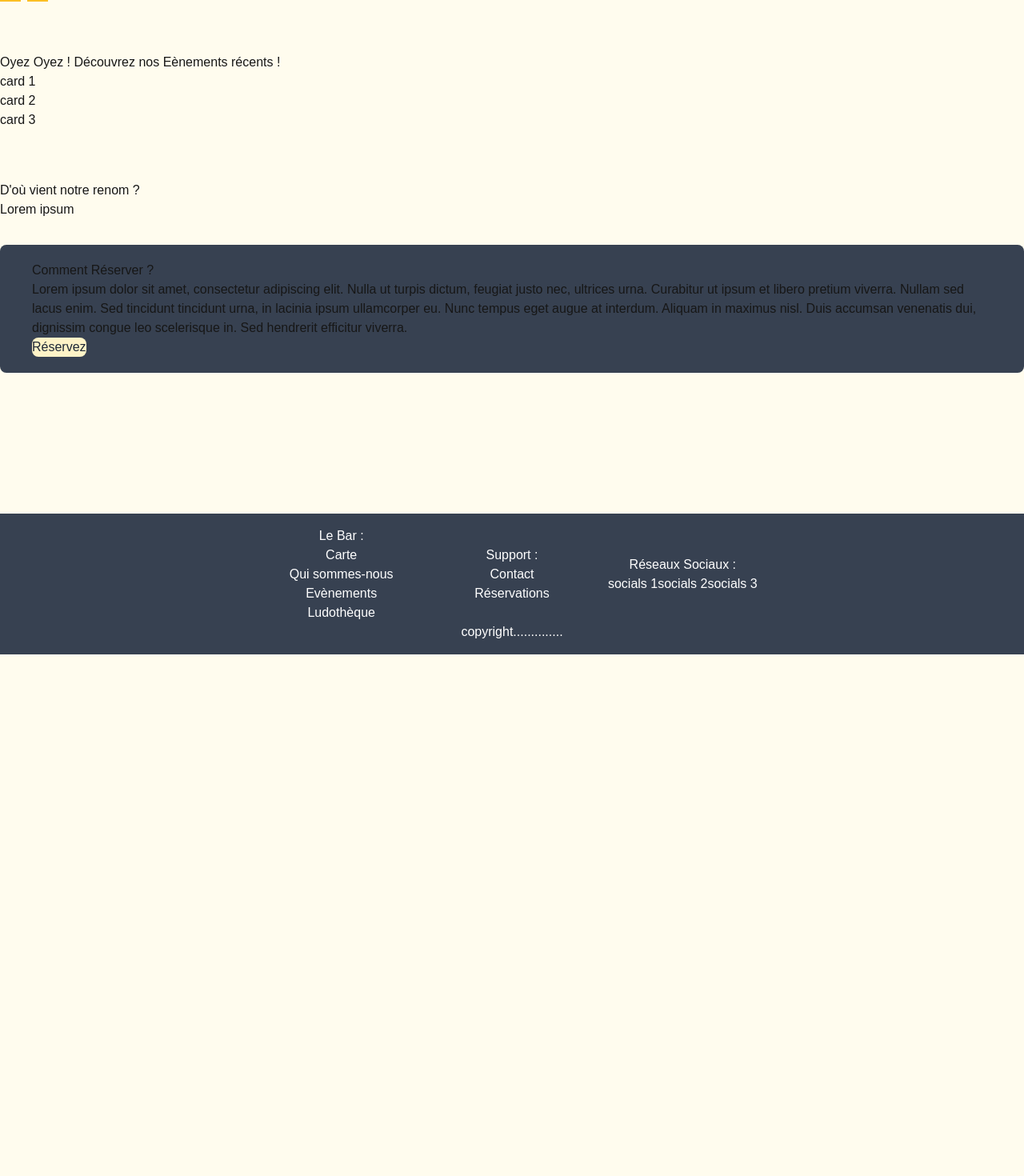
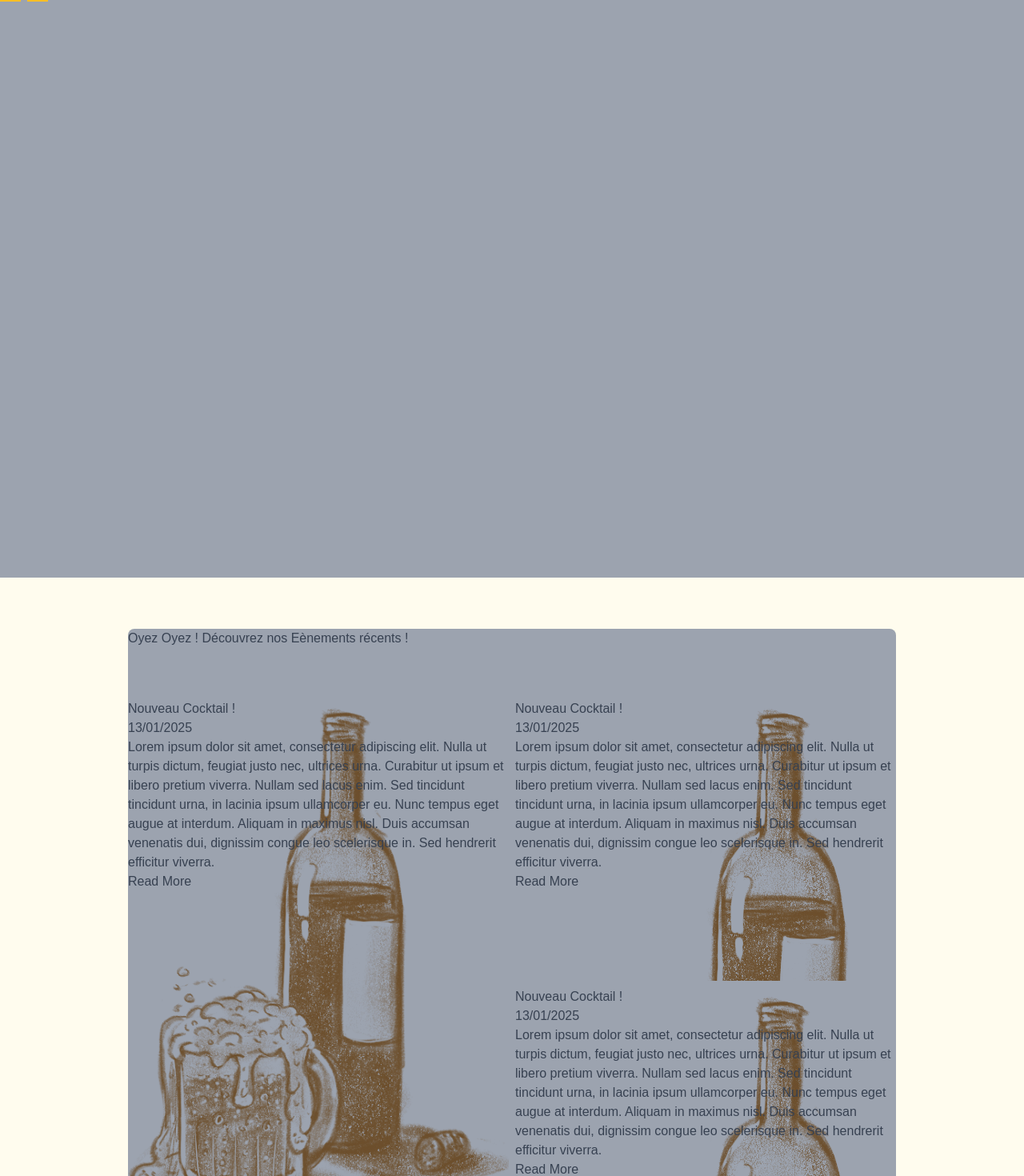
Before and after one commit to For-Hives/la-taverne-des-aventuriers, a Next.js app: page / in a window 1280 px wide. Shown: the part 220-1690 px from the top of the page at 80% size. Before the commit the page ends 1038 px from the top, so only its background shows below. Built offline with nearby package versions, Linux system fonts and the light colour scheme.

Commit message:
feat : mofications on landing page

```diff
--- a/src/app/page.tsx
+++ b/src/app/page.tsx
@@ -1,15 +1,17 @@
 import Navbar from '../components/Navbar.component.js';
 import Reservation_Card from "@/components/Reservation_Card";
 import Footer from "@/components/Footer";
+import Image from "next/image";
+import Link from "next/link";
 
 export default function Home() {
 	return (
-		<div className='relative w-full h-screen items-center justify-center'>
+		<div className='relative w-screen h-auto items-center justify-center'>
 			<Navbar />
 
 			<main className='w-full h-full flex flex-col items-center gap-8 pt-20 sm:items-start'>
-				<div className='w-full flex flex-col items-left gap-16'>
-
+				<div className='w-full flex flex-col items-center gap-16'>
+					<div className='flex flex-col w-screen h-screen items-start gap-16 bg-gray-400'>
 						{/*<video*/}
 						{/*	className='w-full flex flex-col items-center gap-16'*/}
 						{/*	src="/assets/videos/AnimationCarte.mp4"*/}
@@ -32,27 +34,81 @@ export default function Home() {
 								</button>
 							</div>
 						</div>
+					</div>
 
-					<div>
-						<h1>Oyez Oyez ! Découvrez nos Eènements récents !</h1>
-						<div>
-							<div>
-								card 1
+					<div className='flex flex-col w-3/4 h-screen items-start gap-16 bg-gray-400 rounded-lg'>
+
+						<h1 className='text-gray-700'>Oyez Oyez ! Découvrez nos Eènements récents !</h1>
+
+						<div className='w-full h-full flex items-start gap-2'>
+
+							<div className='w-1/2 h-full flex flex-wrap items-start gap-2 bg-lp-card1-bg bg-cover bg-center text-gray-700 rounded-lg'>
+								<div className='bottom-0 left-0 gap-2'>
+									<h1>Nouveau Cocktail !</h1>
+									<h3>13/01/2025</h3>
+									<p>
+										Lorem ipsum dolor sit amet, consectetur adipiscing elit. Nulla ut turpis dictum,
+										feugiat justo nec,
+										ultrices urna. Curabitur ut ipsum et libero pretium viverra. Nullam sed lacus
+										enim.
+										Sed tincidunt tincidunt urna, in lacinia ipsum ullamcorper eu. Nunc tempus eget
+										augue at interdum.
+										Aliquam in maximus nisl. Duis accumsan venenatis dui, dignissim congue leo
+										scelerisque in.
+										Sed hendrerit efficitur viverra.
+									</p>
+									<Link href='/'>Read More</Link>
 								</div>
-							<div>
-								<div>
-									card 2
+
 							</div>
-								<div>
-									card 3
+
+							<div className='w-1/2 h-full flex flex-col items-start gap-2 text-gray-700'>
+
+								<div className='w-full h-1/2 flex flex-wrap items-start gap-2 bg-lp-card2-bg rounded-lg'>
+									<div className='bottom-0 left-0 gap-2'>
+										<h1>Nouveau Cocktail !</h1>
+										<h3>13/01/2025</h3>
+										<p>
+											Lorem ipsum dolor sit amet, consectetur adipiscing elit. Nulla ut turpis dictum,
+											feugiat justo nec,
+											ultrices urna. Curabitur ut ipsum et libero pretium viverra. Nullam sed lacus
+											enim.
+											Sed tincidunt tincidunt urna, in lacinia ipsum ullamcorper eu. Nunc tempus eget
+											augue at interdum.
+											Aliquam in maximus nisl. Duis accumsan venenatis dui, dignissim congue leo
+											scelerisque in.
+											Sed hendrerit efficitur viverra.
+										</p>
+										<Link href='/'>Read More</Link>
 									</div>
+								</div>
+
+								<div className='w-full h-1/2 flex flex-col items-start gap-2 text-gray-700 bg-lp-card3-bg rounded-lg'>
+									<div className='bottom-0 left-0 gap-2'>
+										<h1>Nouveau Cocktail !</h1>
+										<h3>13/01/2025</h3>
+										<p>
+											Lorem ipsum dolor sit amet, consectetur adipiscing elit. Nulla ut turpis dictum,
+											feugiat justo nec,
+											ultrices urna. Curabitur ut ipsum et libero pretium viverra. Nullam sed lacus
+											enim.
+											Sed tincidunt tincidunt urna, in lacinia ipsum ullamcorper eu. Nunc tempus eget
+											augue at interdum.
+											Aliquam in maximus nisl. Duis accumsan venenatis dui, dignissim congue leo
+											scelerisque in.
+											Sed hendrerit efficitur viverra.
+										</p>
+										<Link href='/'>Read More</Link>
+									</div>
+								</div>
+
 							</div>
 						</div>
 					</div>
 
-					<div>
-						{/*<img/>*/}
-						<div>
+					<div className='w-3/4 flex items-center gap-16 bg-gray-400 rounded-lg'>
+						<Image src="/assets/images/vinbiere.png" alt="Vinbieres" width={300} height={300} />
+						<div className='w-1/2'>
 							<h2>D'où vient notre renom ?</h2>
 							<p>Lorem ipsum</p>
 						</div>
--- a/src/components/Navbar.component.js
+++ b/src/components/Navbar.component.js
@@ -4,7 +4,7 @@ import Image from 'next/image';
 const Navbar = () => {
 	return (
 		<nav>
-			<div className='bg-gray-700 mx-auto flex items-center justify-between px-4 py-3 max-w-5xl w-full'>
+			<div className='bg-gray-700 mx-auto flex items-center justify-between px-4 py-3 max-w-5xl w-full rounded-lg'>
 				<Link href='#'>
 					<Image src="/assets/LTDA_Logo.png" alt="LTDA Logo" width={50} height={50} />
 				</Link>
--- a/src/components/Reservation_Card.js
+++ b/src/components/Reservation_Card.js
@@ -4,7 +4,7 @@ import Link from 'next/link';
 
 const Reservation_Card = () => {
     return (
-        <div className='bg-gray-700 py-5 max-w-7xl mx-auto p-10 rounded-lg'>
+        <div className='bg-gray-700 py-5 w-3/4 mx-auto p-10 rounded-lg gap-20'>
             <div className='items-left'>
                 <h1 className="text-left">Comment Réserver ?</h1>
                 <p>
--- a/tailwind.config.ts
+++ b/tailwind.config.ts
@@ -13,6 +13,12 @@ export default {
 				background: 'var(--background)',
 				foreground: 'var(--foreground)',
 			},
+			backgroundImage: {
+				'lp-card1-bg': "url('/assets/images/vinbiere.png')",
+				'lp-card2-bg': "url('/assets/images/vinbiere.png')",
+				'lp-card3-bg': "url('/assets/images/vinbiere.png')",
+				// 'lp-hero-bg': "url('/assets/videos/AnimationCarte.mp4')",
+			}
 		},
 	},
 } satisfies Config
```
Also changed, not shown: public/assets/images/vinbiere.png (added), 1 other file (tests, documents, lock files or other folders). Lines whose indentation alone changed are shown as unchanged.
